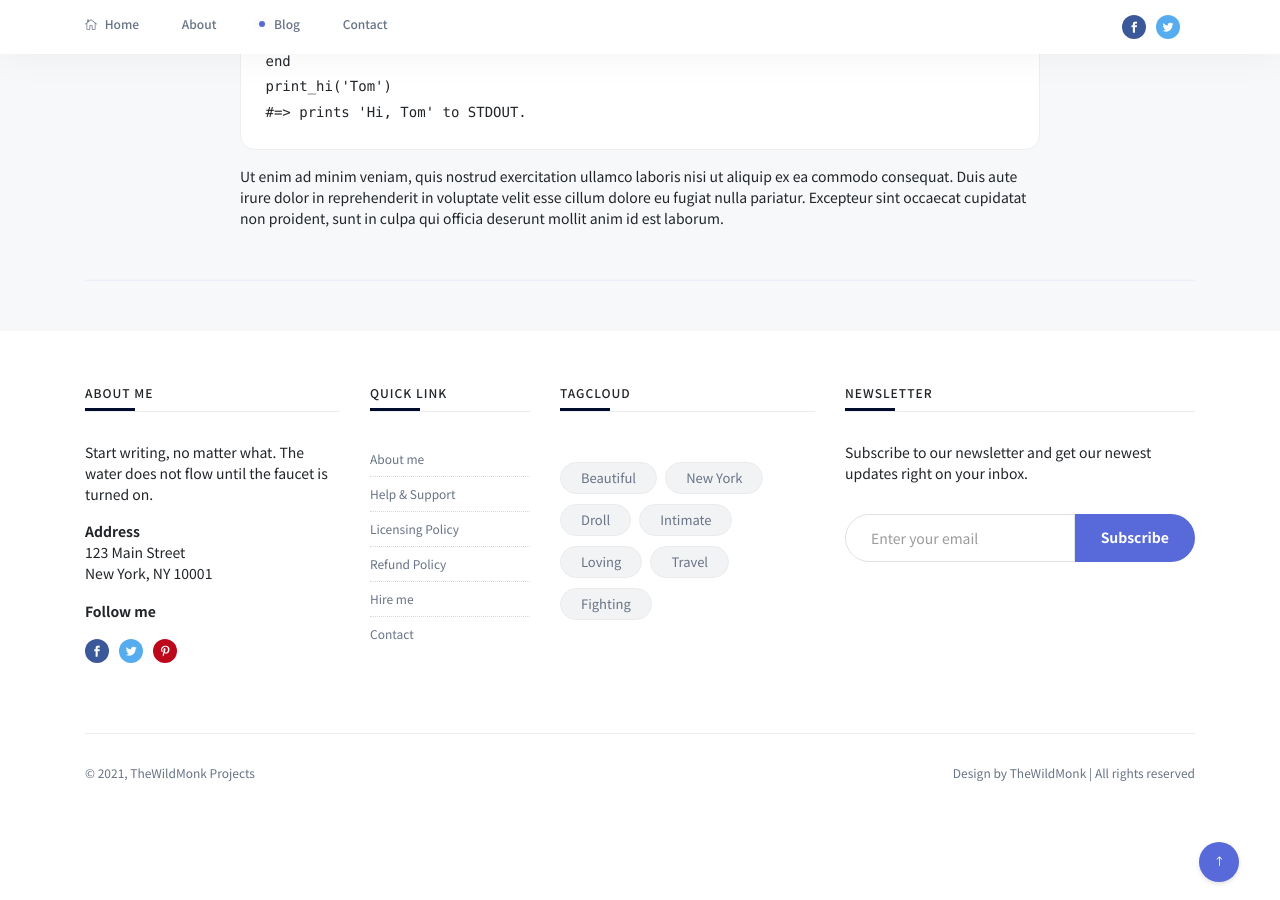
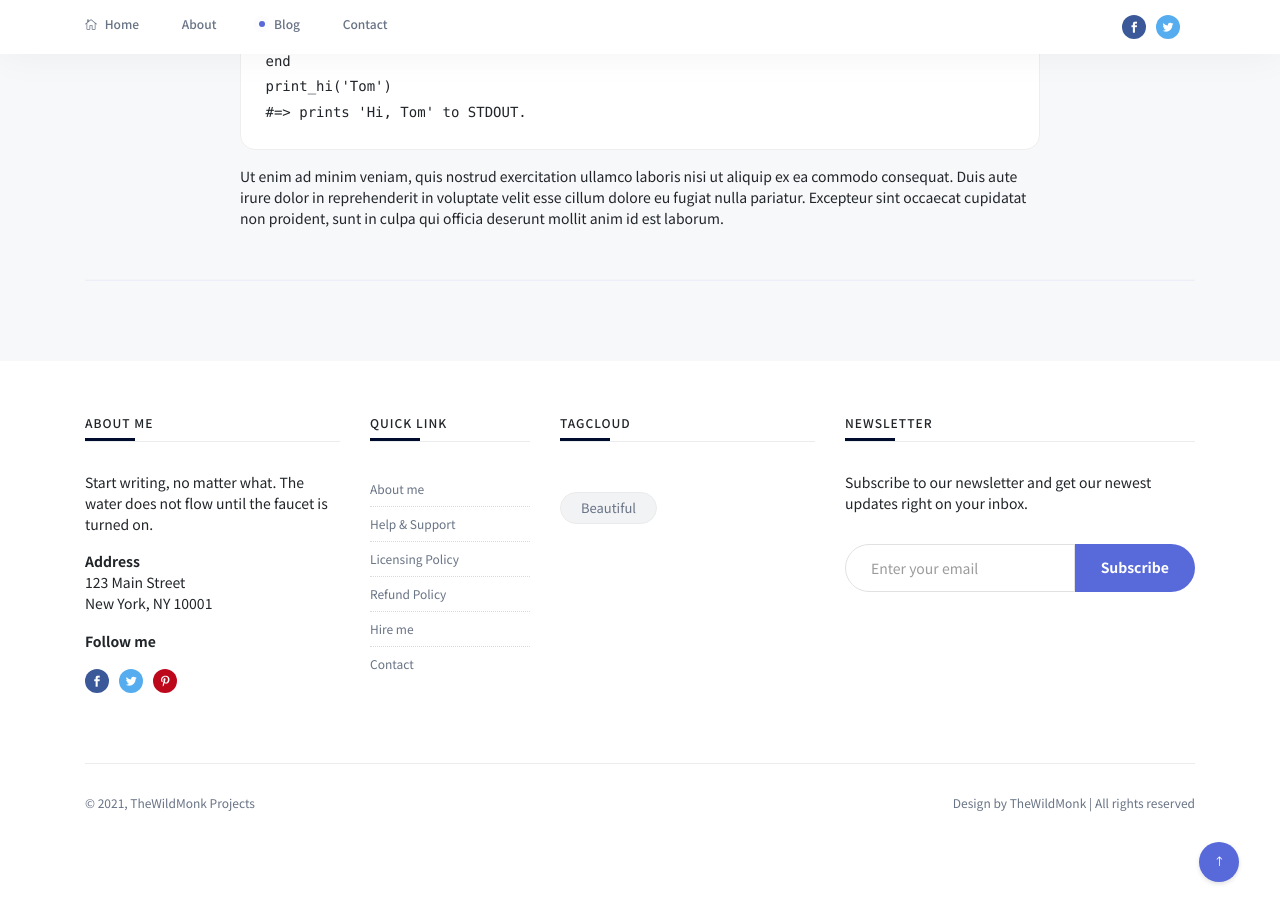
Before and after one commit to TheWildMonk/thewildmonk.github.io, a Jekyll site: the page built from _posts/2021-07-15-welcome-to-jekyll.html, in a window 1280 px wide and 900 px high, scrolled down 1080 px. Built offline with Jekyll 4.4.1, drawn with Linux system fonts in a browser that asks for light colours; comment, search, counter and statistics services are not loaded.

Commit message:
update blog post share link

```diff
--- a/_includes/footer.html
+++ b/_includes/footer.html
@@ -48,12 +48,6 @@
                     </div>
                     <div class="tagcloud mt-50">
                         <a class="tag-cloud-link" href="category.html">beautiful</a>
-                        <a class="tag-cloud-link" href="category.html">New York</a>
-                        <a class="tag-cloud-link" href="category.html">droll</a>
-                        <a class="tag-cloud-link" href="category.html">intimate</a>
-                        <a class="tag-cloud-link" href="category.html">loving</a>
-                        <a class="tag-cloud-link" href="category.html">travel</a>
-                        <a class="tag-cloud-link" href="category.html">fighting </a>
                     </div>
                 </div>
             </div>
--- a/_layouts/post.html
+++ b/_layouts/post.html
@@ -23,7 +23,7 @@
                     <div class="col-md-6 text-right d-none d-md-inline">
                         <ul class="header-social-network d-inline-block list-inline mr-15">
                             <li class="list-inline-item text-muted"><span>Share this: </span></li>
-                            <li class="list-inline-item"><a class="social-icon fb text-xs-center" target="_blank" href="http://facebook.com/sharer.php?u={{page.url}}"><i class="elegant-icon social_facebook"></i></a></li>
+                            <li class="list-inline-item"><a class="social-icon fb text-xs-center" target="_blank" href="http://facebook.com/sharer/sharer.php?u={{site.url}}{{page.url}}"><i class="elegant-icon social_facebook"></i></a></li>
                             <li class="list-inline-item"><a class="social-icon tw text-xs-center" target="_blank" href="http://twitter.com/share?text={{page.title}}&url={{site.url}}{{page.url}}&hashtags={{page.hashtag}}"><i class="elegant-icon social_twitter "></i></a></li>
                         </ul>
                     </div>
@@ -35,7 +35,7 @@
             </article>
             <hr class="wp-block-separator is-style-wide">
             <!-- Disqus Comment Box -->
-            <div id="disqus_thread"></div>
+            <div id="disqus_thread" class="entry-wraper mb-50"></div>
             <script>
                 /**
                 *  RECOMMENDED CONFIGURATION VARIABLES: EDIT AND UNCOMMENT THE SECTION BELOW TO INSERT DYNAMIC VALUES FROM YOUR PLATFORM OR CMS.
```
